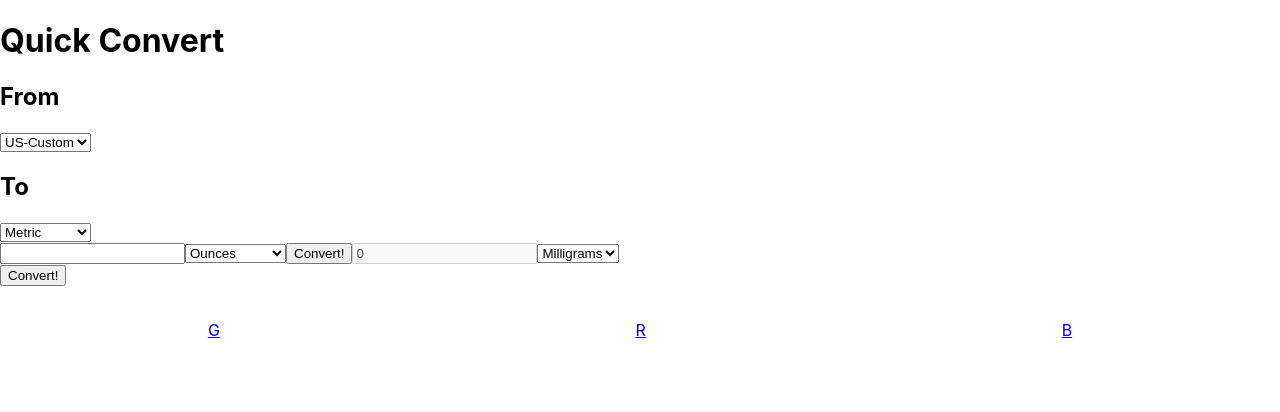
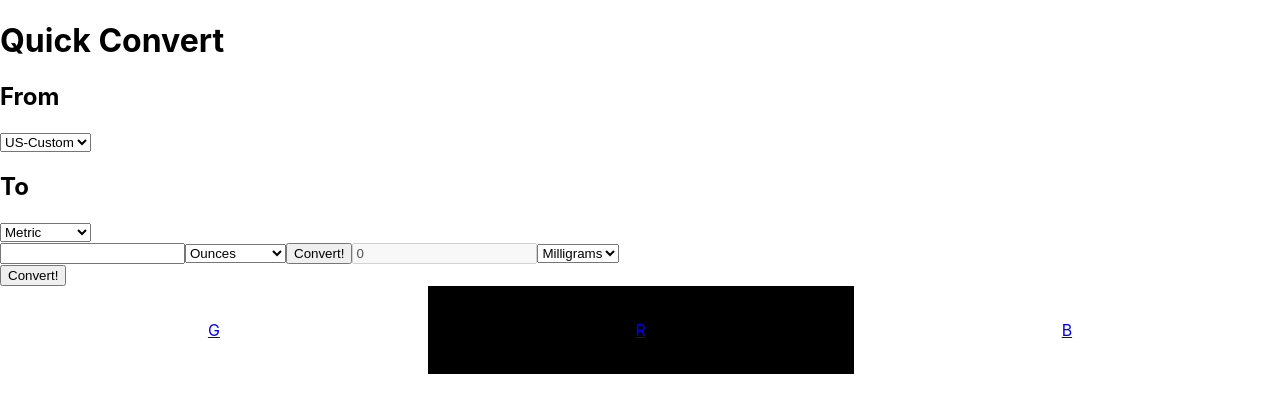
Before and after one commit to RobotGandhi/TNM040-projekt, a React (Create React App) app in the folder projekt/: page / in a window 1280 px wide. Shown: the top 412 px of the page. Built offline with nearby package versions, Linux system fonts and the light colour scheme.

Commit message:
Update App.js

```diff
--- a/projekt/src/App.js
+++ b/projekt/src/App.js
@@ -29,7 +29,7 @@ function Blue(props) {
 function NavBar(props){
   //states for what navbar button is selected
   const [selection1, setSelection1] = useState(false);
-  const [selection2, setSelection2] = useState(false);
+  const [selection2, setSelection2] = useState(true);
   const [selection3, setSelection3] = useState(false);
 
   //state becomes true if nav bar button is clicked
@@ -62,7 +62,7 @@ function NavBar(props){
       </div>
     </Link>
     {/*Quick Convert*/}
-    <Link to ="/convert" className={`navButton ${selection2 ? 'isSelected' : ''}`} onClick={button2Selected}>
+    <Link to ="/" className={`navButton ${selection2 ? 'isSelected' : ''}`} onClick={button2Selected}>
       <div>
        R
       </div>
```
